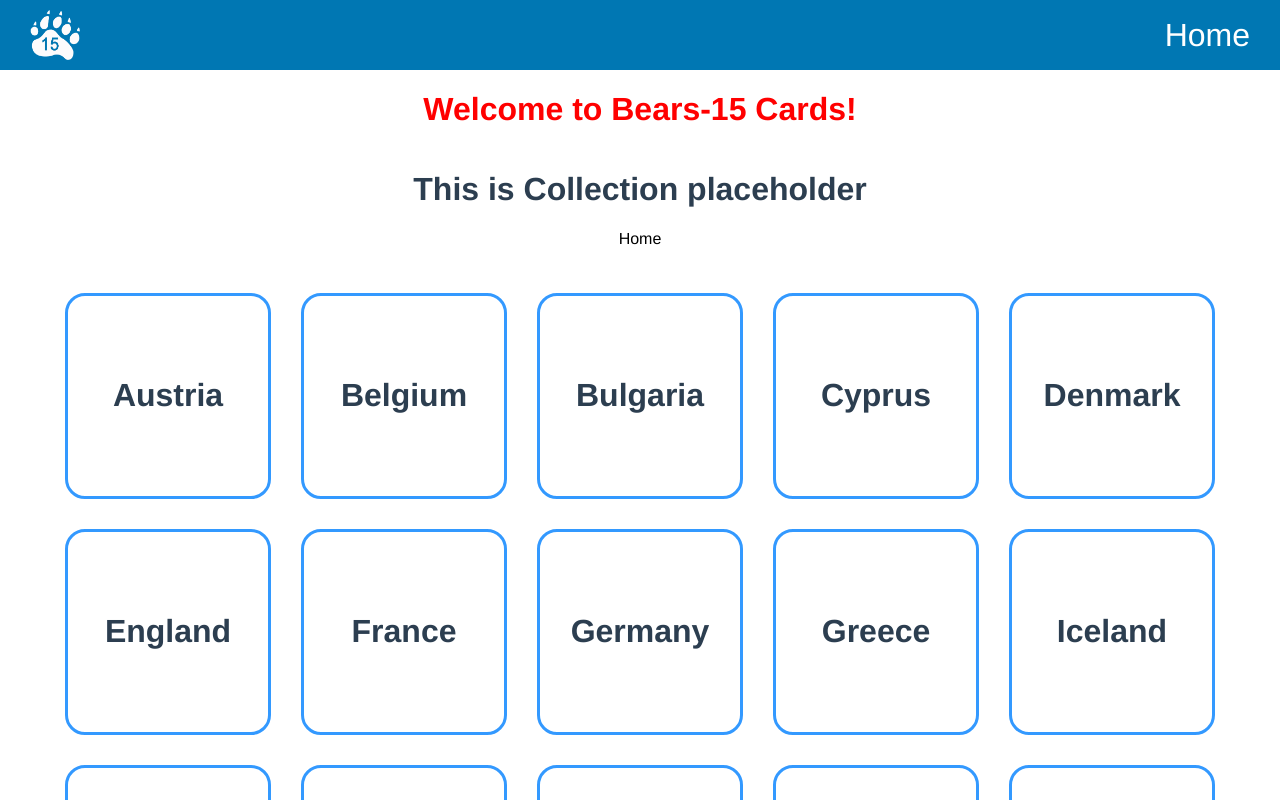
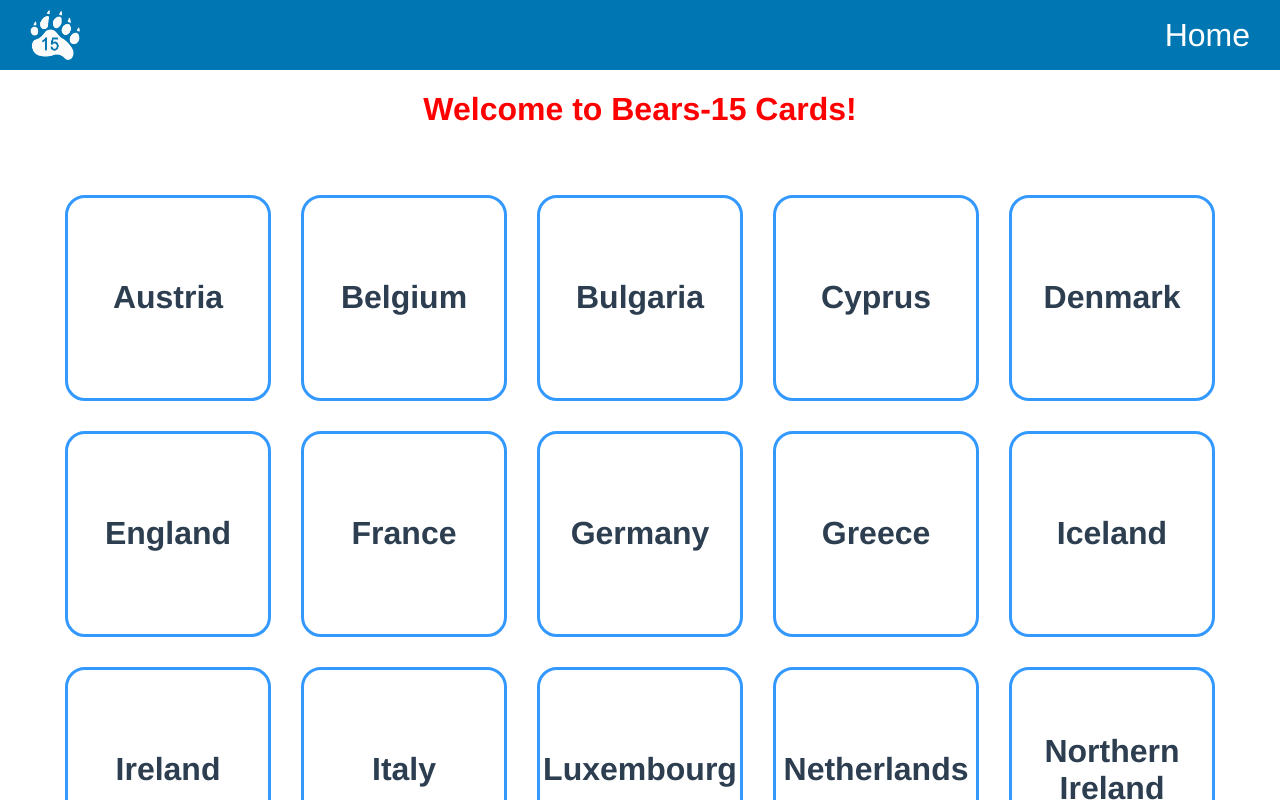
Before and after one commit to chingu-voyage4/Bears-Team-15, a Vue app: page /#/collection in a window 1280 px wide. Shown: the top 800 px of the page. Built offline with nearby package versions, Linux system fonts and the light colour scheme.

Commit message:
refactor: Remove unnecessary link and header

```diff
--- a/src/components/Collection.vue
+++ b/src/components/Collection.vue
@@ -1,7 +1,5 @@
 <template>
 <div>
-<h1>This is {{ label }} placeholder</h1>
-<router-link to="/">Home</router-link>
 <div class="cards-container">
   <app-card class="card"
     v-for="item in collection.items" :key="item.id"
```
